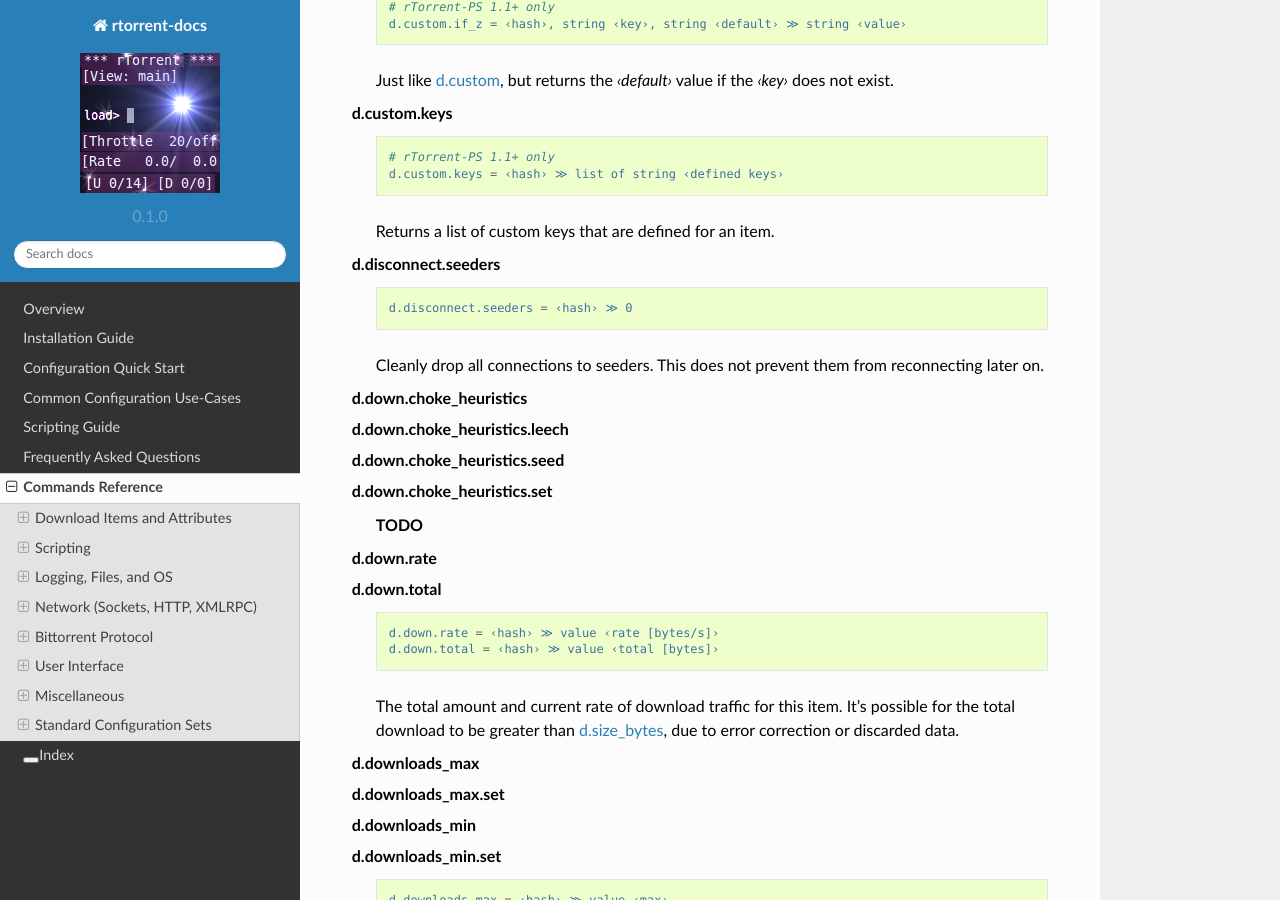
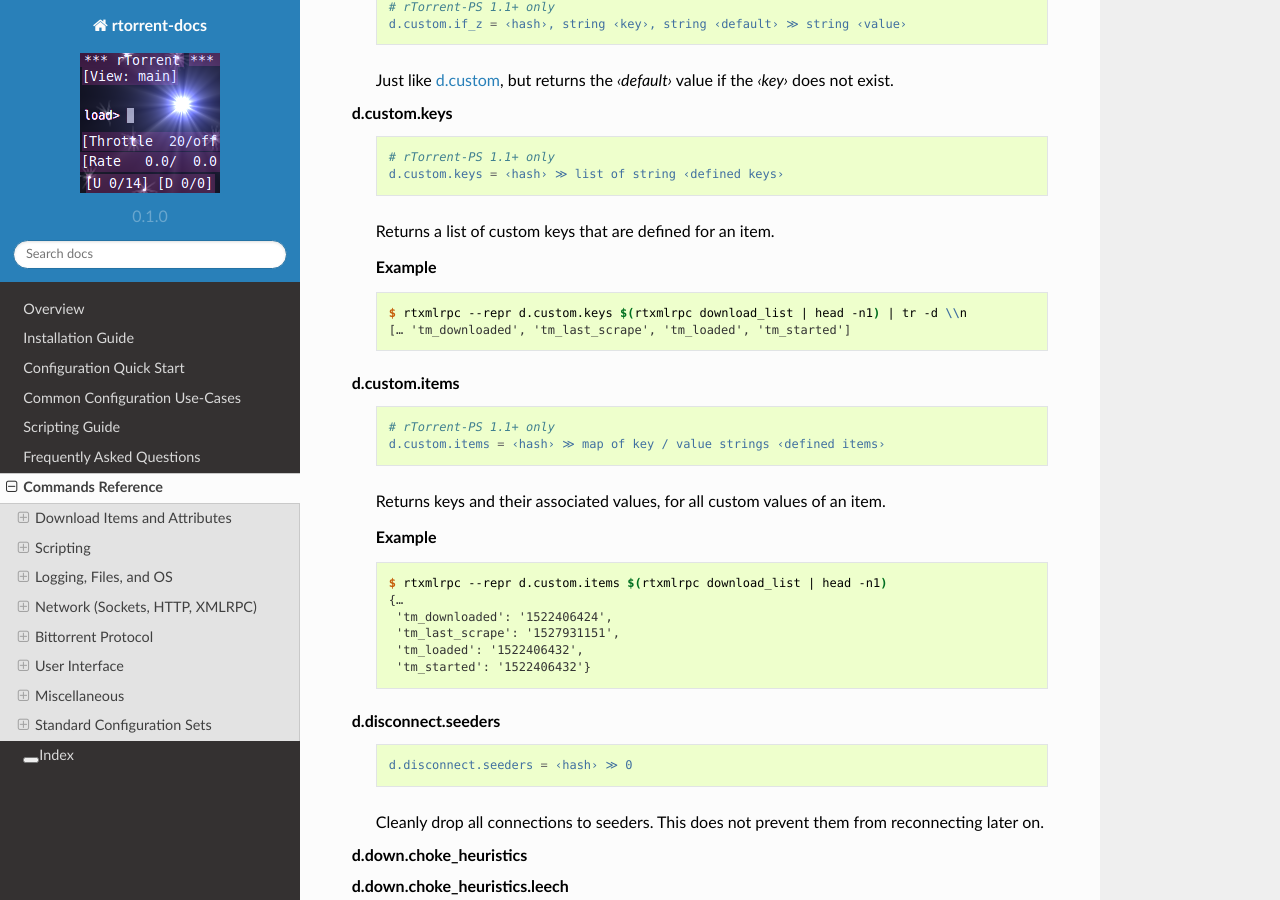
Before and after one commit to rtorrent-community/rtorrent-docs, a Sphinx documentation site: the page built from docs/cmd-ref.rst, in a window 1280 px wide and 900 px high, scrolled down 8241 px. Built offline with Sphinx 7.4.7 and the Read the Docs theme 2.0.0, drawn with Linux system fonts in a browser that asks for light colours; some of the changed text lies outside the part shown.

Commit message:
cmd-ref: add 'd.custom.items'

```diff
--- a/docs/include-cmd-items.rst
+++ b/docs/include-cmd-items.rst
@@ -47,7 +47,7 @@ When called within configuration methods or in a ``Ctrl-X`` prompt, the target i
         It is also valid to pass no commands at all to ``d.multicall2``, but all you get from that
         is a list of empty lists.
 
-        Example:
+        .. rubric:: Example
 
         .. code-block:: console
 
@@ -301,7 +301,7 @@ When called within configuration methods or in a ``Ctrl-X`` prompt, the target i
         This command is bound to the ``U`` key by default, and also called whenever
         an item is erased.
 
-        Example:
+        .. rubric:: Example
 
         .. code-block:: ini
 
@@ -367,6 +367,34 @@ When called within configuration methods or in a ``Ctrl-X`` prompt, the target i
             d.custom.keys = ‹hash› ≫ list of string ‹defined keys›
 
         Returns a list of custom keys that are defined for an item.
+
+        .. rubric:: Example
+
+        .. code-block:: console
+
+            $ rtxmlrpc --repr d.custom.keys $(rtxmlrpc download_list | head -n1) | tr -d \\n
+            [… 'tm_downloaded', 'tm_last_scrape', 'tm_loaded', 'tm_started']
+
+
+    d.custom.items
+
+        .. code-block:: ini
+
+            # rTorrent-PS 1.1+ only
+            d.custom.items = ‹hash› ≫ map of key / value strings ‹defined items›
+
+        Returns keys and their associated values, for all custom values of an item.
+
+        .. rubric:: Example
+
+        .. code-block:: console
+
+            $ rtxmlrpc --repr d.custom.items $(rtxmlrpc download_list | head -n1)
+            {…
+             'tm_downloaded': '1522406424',
+             'tm_last_scrape': '1527931151',
+             'tm_loaded': '1522406432',
+             'tm_started': '1522406432'}
 
 
     d.disconnect.seeders
```
